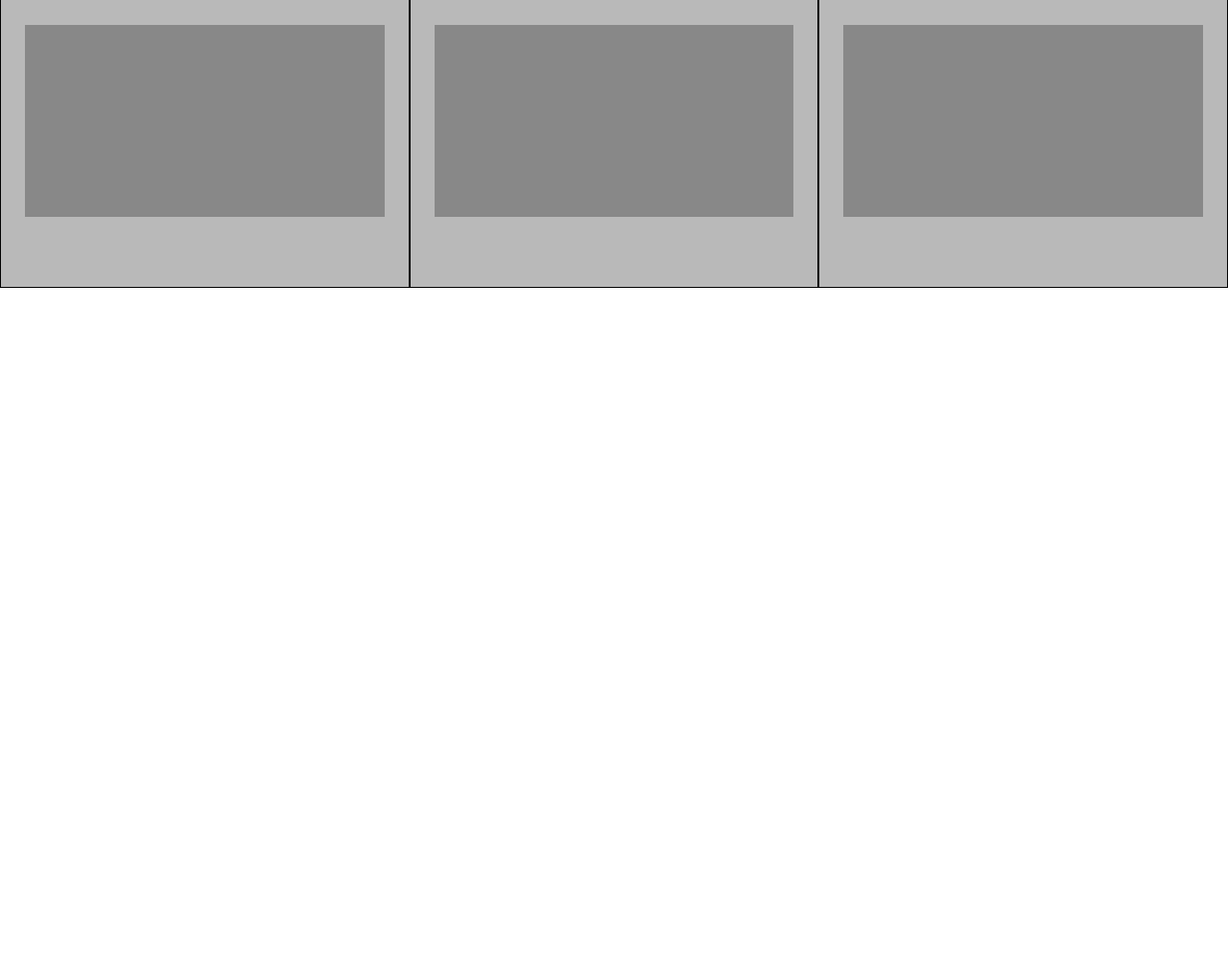
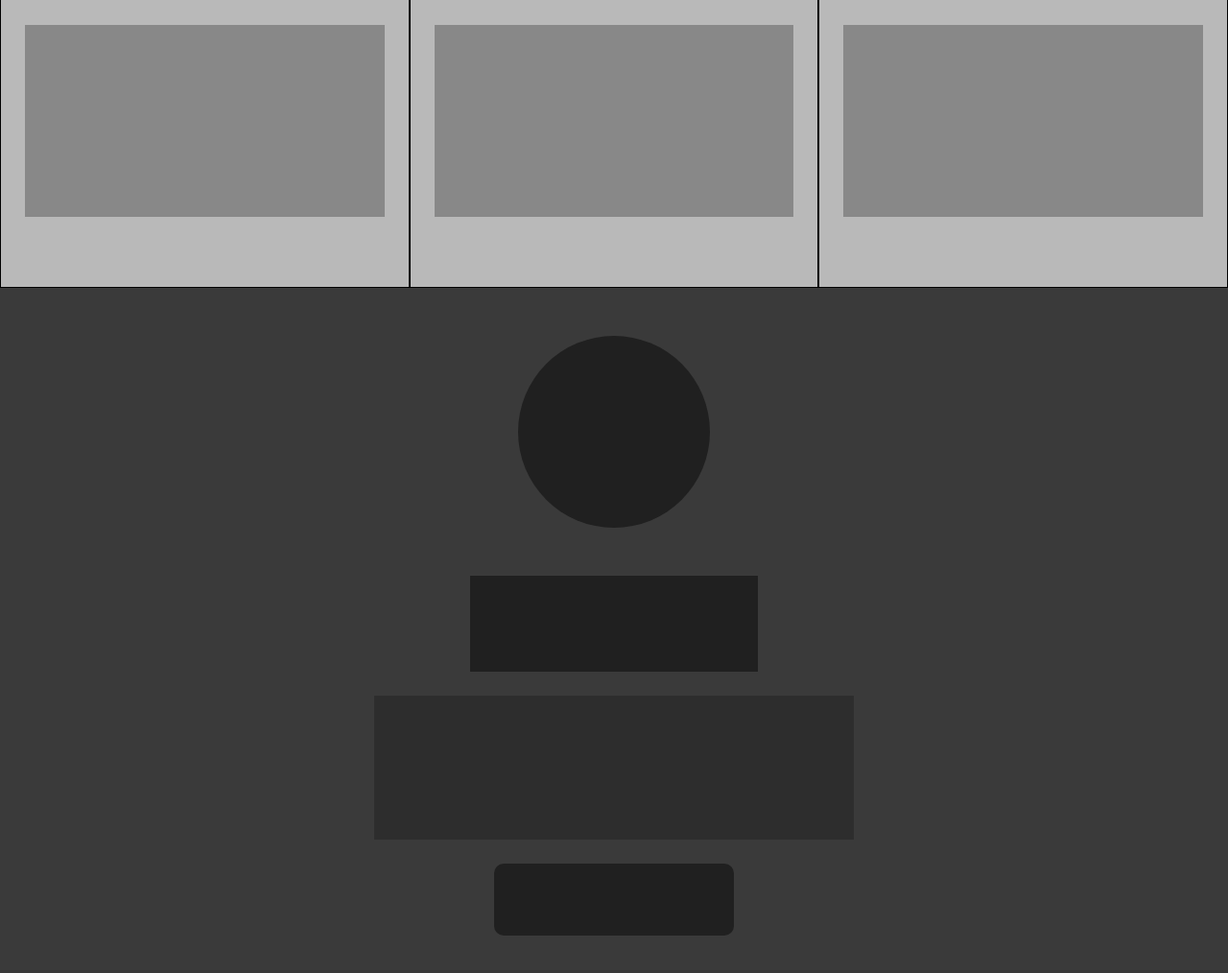
Before and after one commit to a6macleod/design-teardown, a plain HTML site: page index.html in a window 1280 px wide. Shown: the part 2700-3714 px from the top of the page at 96% size. Before the commit the page ends 3000 px from the top, so only its background shows below. Drawn offline with Linux system fonts and the light colour scheme.

Commit message:
Style Smashing TV section

```diff
--- a/style.css
+++ b/style.css
@@ -146,3 +146,41 @@ main {
 .blog-posts .advert-bright {
 	background-color: #3a3a3a;
 }
+
+/* Smashing TV section */
+.smashing-TV {
+	width: 100%;
+	min-height: 500px;
+	display: grid;
+	grid-template-rows: 3fr 2fr 2fr 2fr;
+	background-color: #3a3a3a;
+	justify-items: center;
+	padding-top: 50px;
+}
+
+.TV-logo {
+	width: 200px;
+	height: 200px;
+	border-radius: 100px;
+	background-color: #202020;
+}
+.TV-title {
+	width: 300px;
+	height: 100px;
+	background-color: #202020;
+	margin-top: 25px;
+}
+
+.TV-content {
+	width: 500px;
+	height: 150px;
+	background-color: #2d2d2d;
+}
+
+.TV-button {
+	width: 250px;
+	height: 75px;
+	background-color: #202020;
+	margin-top: 25px;
+	border-radius: 10px;
+}
```
